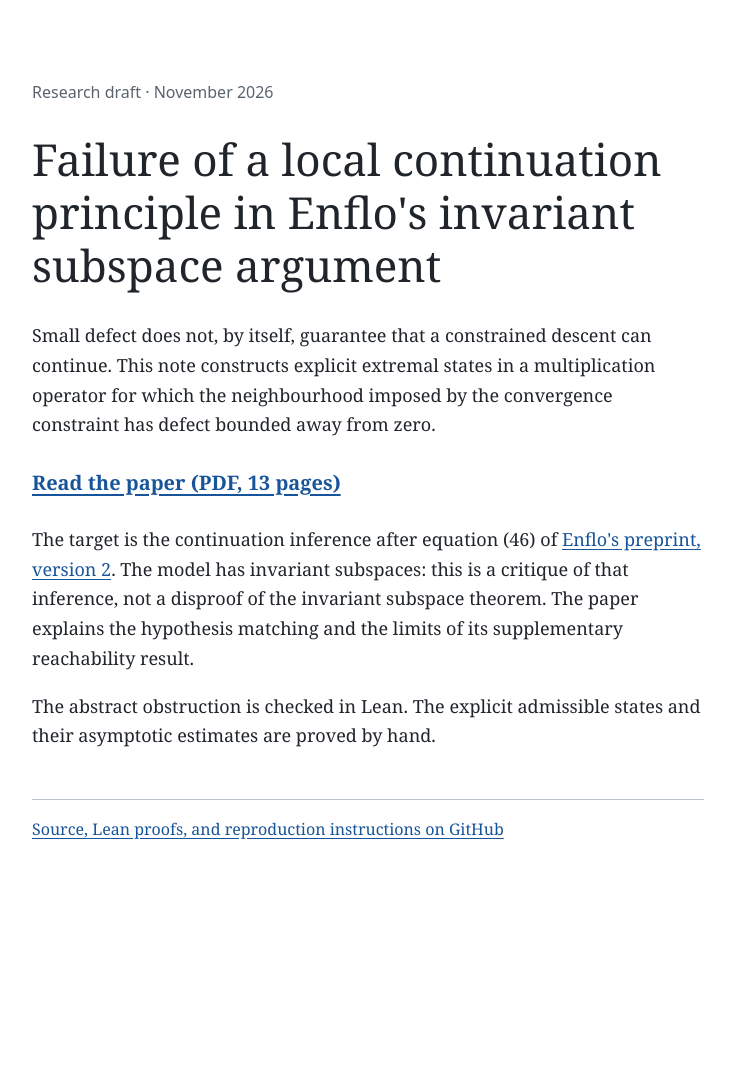
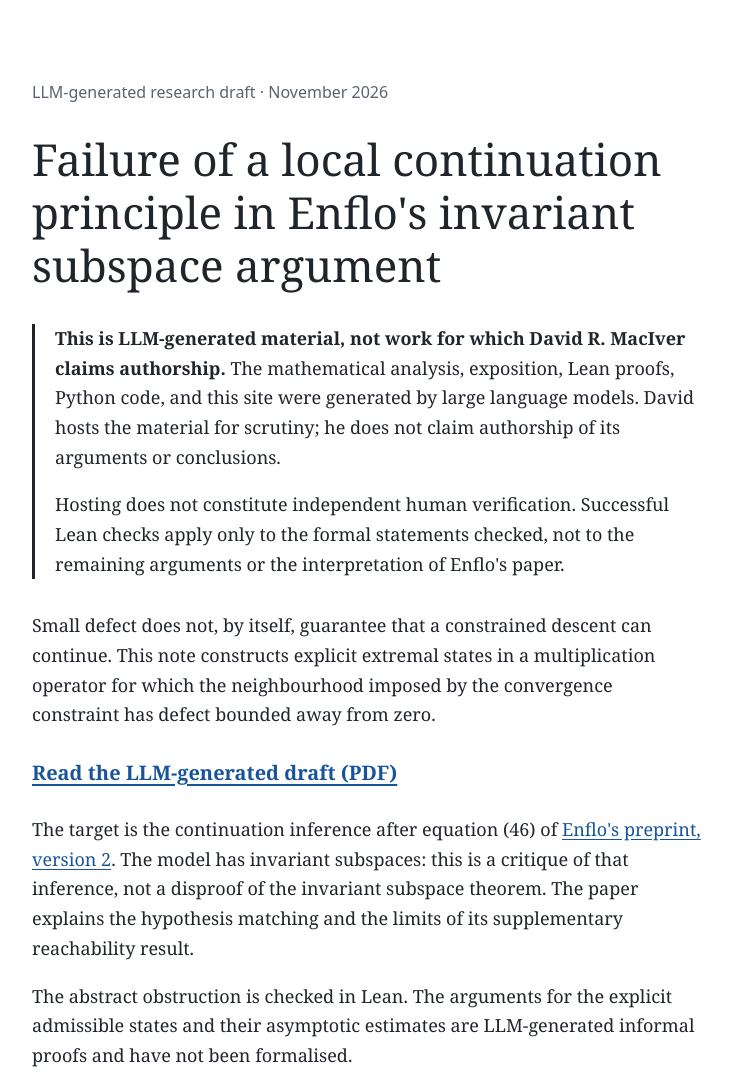
Before and after one commit to DRMacIver/enflo-hilbert, a plain HTML site: page index.html in a window 1280 px wide. Shown: the top 1074 px of the page, without its empty margins (272-1004 px from the left). Before the commit the page ends 906 px from the top, so only its background shows below. Drawn offline with Linux system fonts and the light colour scheme.

Commit message:
Disclose LLM provenance and distinguish hosting from authorship

```diff
--- a/index.html
+++ b/index.html
@@ -3,8 +3,8 @@
 <head>
   <meta charset="utf-8">
   <meta name="viewport" content="width=device-width, initial-scale=1">
-  <title>A local continuation obstruction in Enflo's argument</title>
-  <meta name="description" content="A research note on the convergence step in Enflo's invariant subspace argument, with explicit model states and an abstract inequality checked in Lean.">
+  <title>LLM-generated note on Enflo's invariant subspace argument</title>
+  <meta name="description" content="LLM-generated mathematical analysis and code, hosted by David R. MacIver without a claim of authorship. A draft critique of a continuation step in Enflo's argument.">
   <style>
     :root { color-scheme: light dark; }
     body {
@@ -20,6 +20,7 @@
     a:hover { text-decoration-thickness: .15em; }
     a:focus-visible { outline: 2px solid currentColor; outline-offset: 4px; }
     .date { font: 1rem/1.5 system-ui, sans-serif; color: #59636e; }
+    .provenance { border-left: 3px solid currentColor; padding-left: 1.25rem; margin: 2rem 0; }
     .pdf { display: inline-block; margin: .5rem 0; font-weight: bold; font-size: 1.25rem; }
     footer { margin-top: 3rem; padding-top: 1rem; border-top: 1px solid #bbc3cc; font-size: 1rem; }
     @media (prefers-color-scheme: dark) {
@@ -32,20 +33,31 @@
 </head>
 <body>
   <main>
-    <p class="date">Research draft · November 2026</p>
+    <p class="date">LLM-generated research draft · November 2026</p>
     <h1>Failure of a local continuation principle in Enflo's invariant subspace argument</h1>
+    <aside class="provenance" aria-label="Provenance and authorship">
+      <p><strong>This is LLM-generated material, not work for which David R. MacIver
+        claims authorship.</strong> The mathematical analysis, exposition, Lean
+        proofs, Python code, and this site were generated by large language models.
+        David hosts the material for scrutiny; he does not claim authorship of its
+        arguments or conclusions.</p>
+      <p>Hosting does not constitute independent human verification. Successful
+        Lean checks apply only to the formal statements checked, not to the
+        remaining arguments or the interpretation of Enflo's paper.</p>
+    </aside>
     <p>Small defect does not, by itself, guarantee that a constrained descent can
       continue. This note constructs explicit extremal states in a multiplication
       operator for which the neighbourhood imposed by the convergence constraint
       has defect bounded away from zero.</p>
-    <p><a class="pdf" href="output/pdf/refutation.pdf">Read the paper (PDF, 13 pages)</a></p>
+    <p><a class="pdf" href="output/pdf/refutation.pdf">Read the LLM-generated draft (PDF)</a></p>
     <p>The target is the continuation inference after equation (46) of
       <a href="https://arxiv.org/abs/2305.15442v2">Enflo's preprint, version 2</a>.
       The model has invariant subspaces: this is a critique of that inference,
       not a disproof of the invariant subspace theorem. The paper explains the
       hypothesis matching and the limits of its supplementary reachability result.</p>
-    <p>The abstract obstruction is checked in Lean. The explicit admissible
-      states and their asymptotic estimates are proved by hand.</p>
+    <p>The abstract obstruction is checked in Lean. The arguments for the explicit
+      admissible states and their asymptotic estimates are LLM-generated informal
+      proofs and have not been formalised.</p>
   </main>
   <footer>
     <a href="https://github.com/DRMacIver/enflo-hilbert">Source, Lean proofs, and reproduction instructions on GitHub</a>
```
Also changed, not shown: 9 other files.
